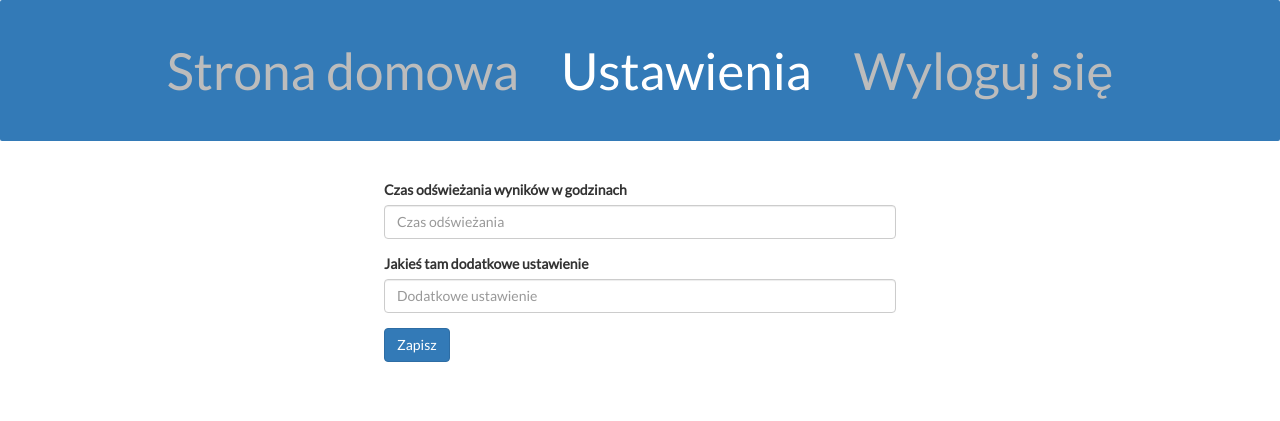
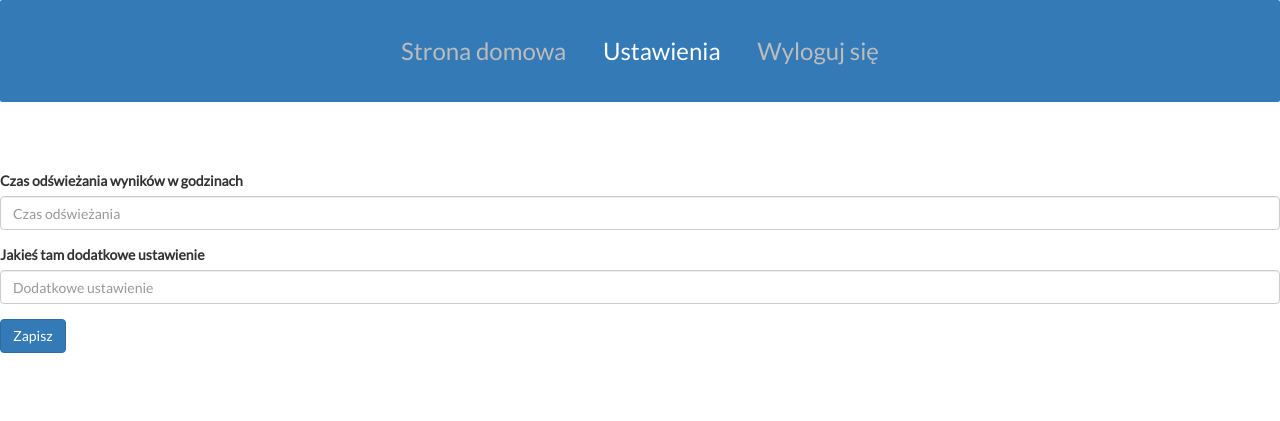
Before and after one commit to olopk/frontsoap, a PHP site: page /index.php?page=settings in a window 1280 px wide. Shown: the top 421 px of the page. Run offline with PHP 8.4, Linux system fonts and the light colour scheme; the visitor is signed in with stand-in values (Sample User, id 1); some libraries are stand-ins or nearby versions; some web fonts are replaced.

Commit message:
juz prawie

```diff
--- a/settings.php
+++ b/settings.php
@@ -8,7 +8,7 @@
             </ul>
         </nav>
     </div>
-    <div class="content">
+    <div class="content flet">
         <div class="settings">
             <form action="" method="post">
                 <div class="form-group">
--- a/style.css
+++ b/style.css
@@ -45,11 +45,17 @@ box-shadow: -4px 4px 18px 0px rgba(0,0,0,0.75);
     width: 70vw;
 }
 
+.flet{
+    position: relative;
+    display: flex;
+    flex-direction: column;
+    align-items: center;
+    justify-content: center;
+    height: 40vh;
+
+}
 .settings{
-    margin-top: 3vw;
-    margin-bottom: 3vw;
-    margin-left: auto;
-    margin-right: auto;
+    display: inline-block;
     width: 40%;
 }
 .content{
@@ -113,7 +119,7 @@ tbody tr td, tbody tr th{
     padding-top: 3vh;
     margin-left: auto;
     margin-right: auto;
-    font-size: 1.2vw;
+    font-size: 1.3vw;
 }
 .nav-pills{
     margin-left: auto;
@@ -170,8 +176,6 @@ left: -9999px;
 
 tr { border: 1px solid #ccc; }
 
-
-
 table tr td {
 /* Behave  like a "row" */
 border: none;
@@ -206,7 +210,7 @@ td:nth-of-type(4):before { content: "Zmiana"; }
 }
 
 .nav{
-    font-size: 4vw;
+    font-size: 3vh;
 }
 
 tr.odd th, tr.even th{
@@ -217,6 +221,12 @@ tr.odd td:nth-child(2), tr.even td:nth-child(2){
     width: 100%;
 }
 
-
+.settings{
+    margin-top: 3vw;
+    margin-bottom: 3vw;
+    margin-left: auto;
+    margin-right: auto;
+    width: 100%;
+}
 
 }
```
